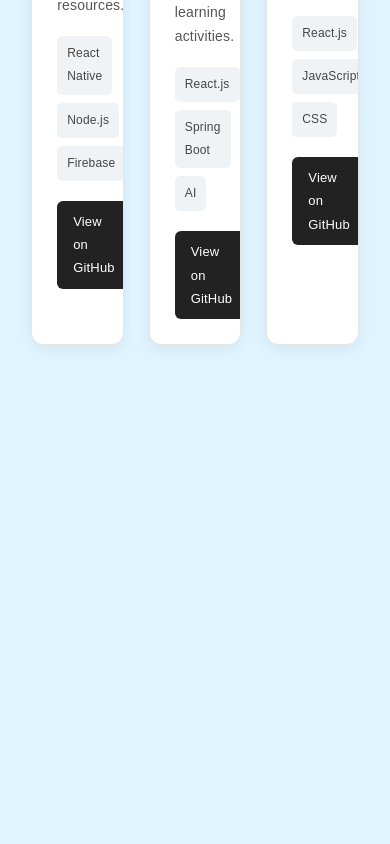
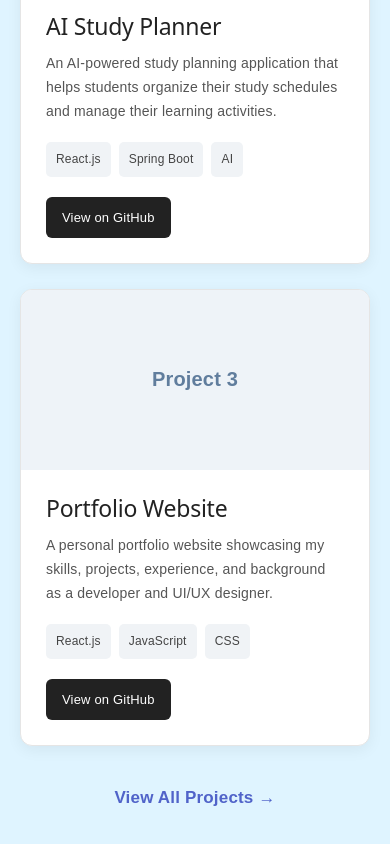
Before and after one commit to ishqafathima/My-Portfolio, a React (Vite) app: page /projects in a window 390 px wide. Shown: the part 940-1784 px from the top of the page. Before the commit the page ends 1355 px from the top, so only its background shows below. Built offline with nearby package versions, Linux system fonts and the light colour scheme.

Commit message:
update portfolio

```diff
--- a/src/sections/Projects/Projects.css
+++ b/src/sections/Projects/Projects.css
@@ -1,7 +1,7 @@
 .projects {
   min-height: calc(100vh - 70px);
   padding: 70px 8%;
-  background-color:  #dff4ff;
+  background-color: #dff4ff;
 }
 
 .projects-content {
@@ -98,3 +98,46 @@
 .github-btn:hover {
   opacity: 0.8;
 }
+
+/* View All Projects */
+
+.view-all-projects {
+  text-align: center;
+  margin-top: 40px;
+  margin-bottom: 20px;
+}
+
+.view-all-projects a {
+  color: #5063c9;
+  font-size: 17px;
+  font-weight: 600;
+  text-decoration: none;
+  transition: 0.3s ease;
+}
+
+.view-all-projects a:hover {
+  color: #04072a;
+  text-decoration: underline;
+}
+
+/* Responsive */
+
+@media (max-width: 900px) {
+  .projects-grid {
+    grid-template-columns: repeat(2, 1fr);
+  }
+}
+
+@media (max-width: 600px) {
+  .projects {
+    padding: 50px 20px;
+  }
+
+  .projects-grid {
+    grid-template-columns: 1fr;
+  }
+
+  .projects-content h1 {
+    font-size: 32px;
+  }
+}
--- a/src/sections/Projects/Projects.jsx
+++ b/src/sections/Projects/Projects.jsx
@@ -72,6 +72,17 @@ function Projects() {
           ))}
         </div>
 
+        {/* View All Projects */}
+        <div className="view-all-projects">
+          <a
+            href="https://github.com/ishqafathima?tab=repositories"
+            target="_blank"
+            rel="noopener noreferrer"
+          >
+            View All Projects →
+          </a>
+        </div>
+
       </div>
     </section>
   );
```
